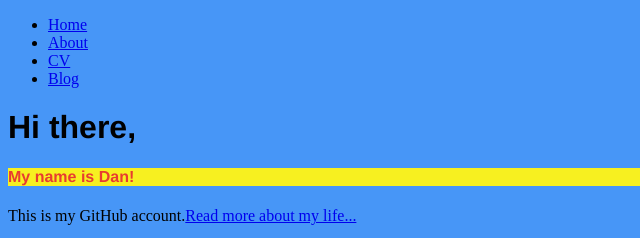
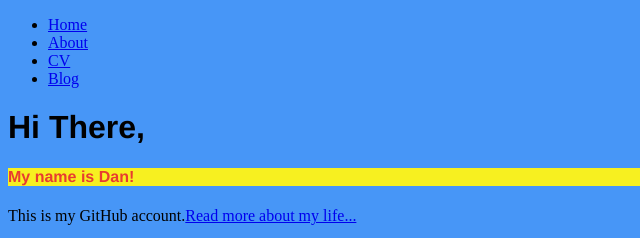
Before and after one commit to CIS126Spring2018DanMoen/CIS126Spring2018DanMoen.github.io, a plain HTML site: page index.html in a window 1280 px wide. Shown: the top 238 px of the page, 0-640 px from the left. Drawn offline with Linux system fonts and the light colour scheme.

Commit message:
Update index.html

```diff
--- a/index.html
+++ b/index.html
@@ -18,7 +18,7 @@
 		</nav>
 		<div id = "wrapper">
 
-			<h1>Hi there,</h1><h4>My name is Dan!</h4>
+			<h1>Hi There,</h1><h4>My name is Dan!</h4>
 				<p>This is my GitHub account.<a href="#">Read more about my life...</a></p>
 
 
```
